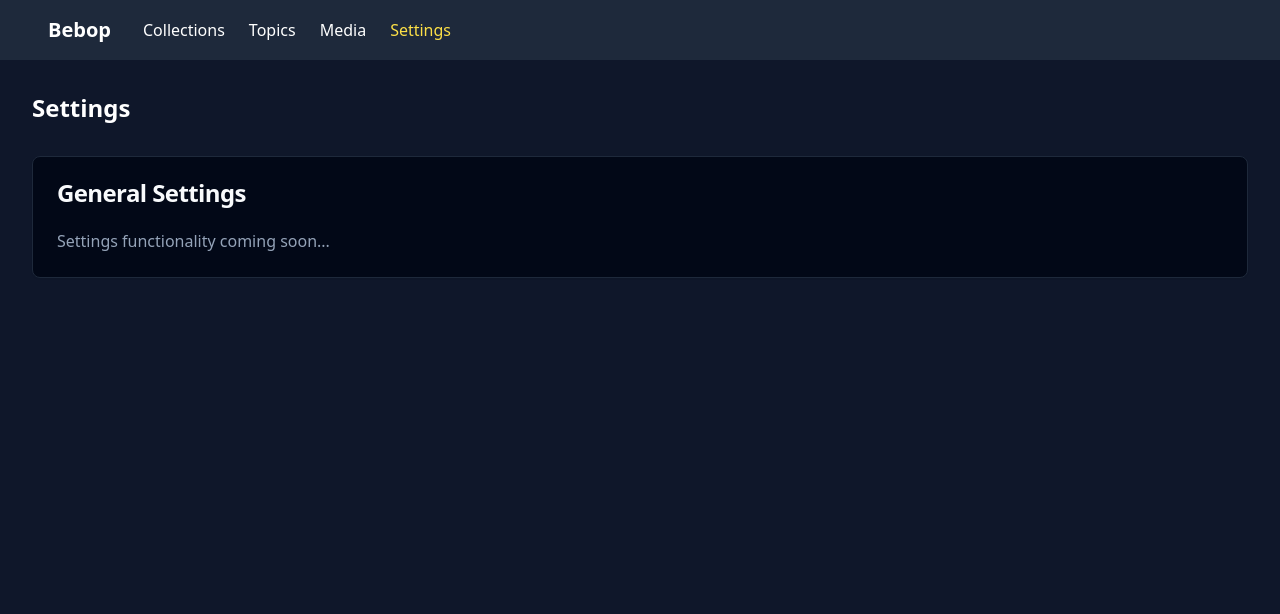
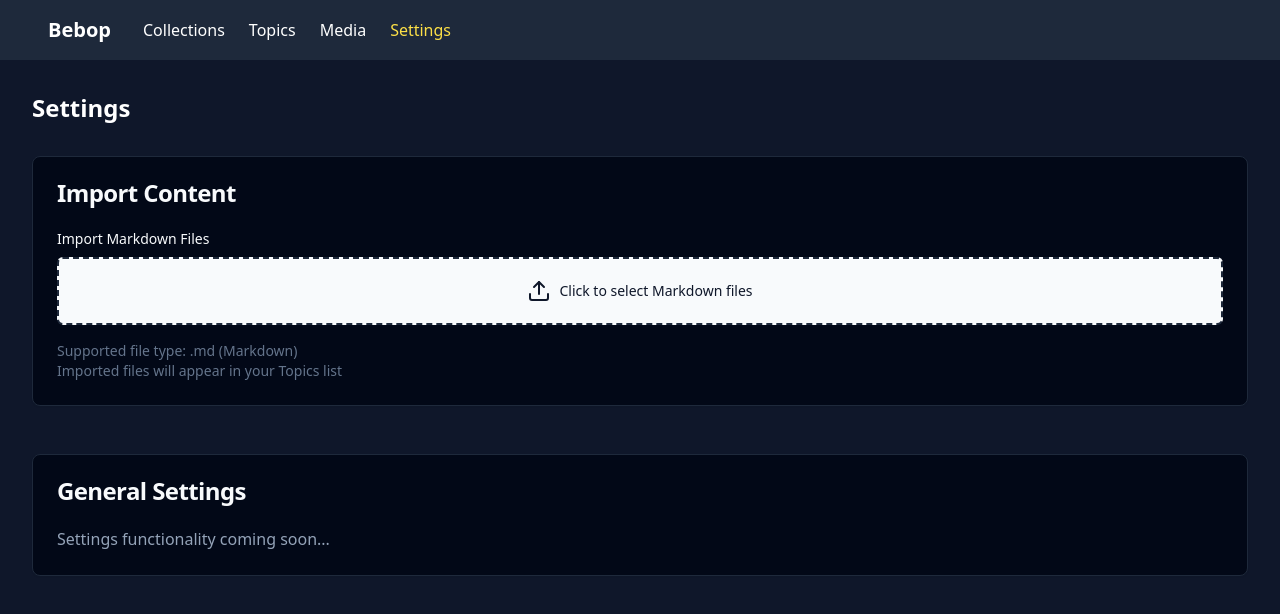
Before and after one commit to ddri/bebop, a Next.js app: page /settings in a window 1280 px wide. Shown: the top 614 px of the page. Built offline with nearby package versions, Linux system fonts and the light colour scheme.

Commit message:
Add markdown file imports

```diff
--- a/src/app/settings/page.tsx
+++ b/src/app/settings/page.tsx
@@ -5,6 +5,8 @@ import { useTheme } from "next-themes";
 import { usePathname } from 'next/navigation';
 import Link from 'next/link';
 import { Card, CardHeader, CardTitle, CardContent } from '@/components/ui/card';
+import { Button } from '@/components/ui/button';
+import { Upload } from 'lucide-react';
 
 export default function Settings() {
   const pathname = usePathname();
@@ -59,6 +61,72 @@ export default function Settings() {
         <h1 className="text-2xl font-semibold dark:text-white mb-8">Settings</h1>
 
         <div className="grid gap-6">
+          {/* Import Section */}
+          <Card className="mb-6">
+            <CardHeader>
+              <CardTitle>Import Content</CardTitle>
+            </CardHeader>
+            <CardContent>
+              <div className="space-y-4">
+                <div>
+                  <label className="block text-sm font-medium mb-2">
+                    Import Markdown Files
+                  </label>
+                  <input
+                    type="file"
+                    accept=".md"
+                    multiple
+                    className="hidden"
+                    id="markdown-import"
+                    onChange={async (e) => {
+                      if (!e.target.files?.length) return;
+
+                      // Get existing topics from localStorage
+                      const existingTopics = JSON.parse(localStorage.getItem('markdown-docs') || '[]');
+                      const newTopics = [];
+
+                      // Process each file
+                      for (const file of Array.from(e.target.files)) {
+                        const content = await file.text();
+                        const name = file.name.replace('.md', '');
+
+                        newTopics.push({
+                          id: Date.now() + Math.random(), // Ensure unique ID
+                          name: name,
+                          content: content
+                        });
+                      }
+
+                      // Combine existing and new topics
+                      const updatedTopics = [...existingTopics, ...newTopics];
+                      localStorage.setItem('markdown-docs', JSON.stringify(updatedTopics));
+
+                      // Reset input
+                      e.target.value = '';
+
+                      // Show success message
+                      alert(`Successfully imported ${newTopics.length} files`);
+                    }}
+                  />
+                  <Button
+                    onClick={() => document.getElementById('markdown-import')?.click()}
+                    className="w-full border-2 border-dashed p-8 hover:border-yellow-400 transition-colors"
+                  >
+                    <Upload className="h-6 w-6 mr-2" />
+                    Click to select Markdown files
+                  </Button>
+                </div>
+
+                <div className="text-sm text-slate-500">
+                  Supported file type: .md (Markdown)
+                  <br />
+                  Imported files will appear in your Topics list
+                </div>
+              </div>
+            </CardContent>
+          </Card>
+
+          {/* General Settings Card */}
           <Card>
             <CardHeader>
               <CardTitle>General Settings</CardTitle>
```
